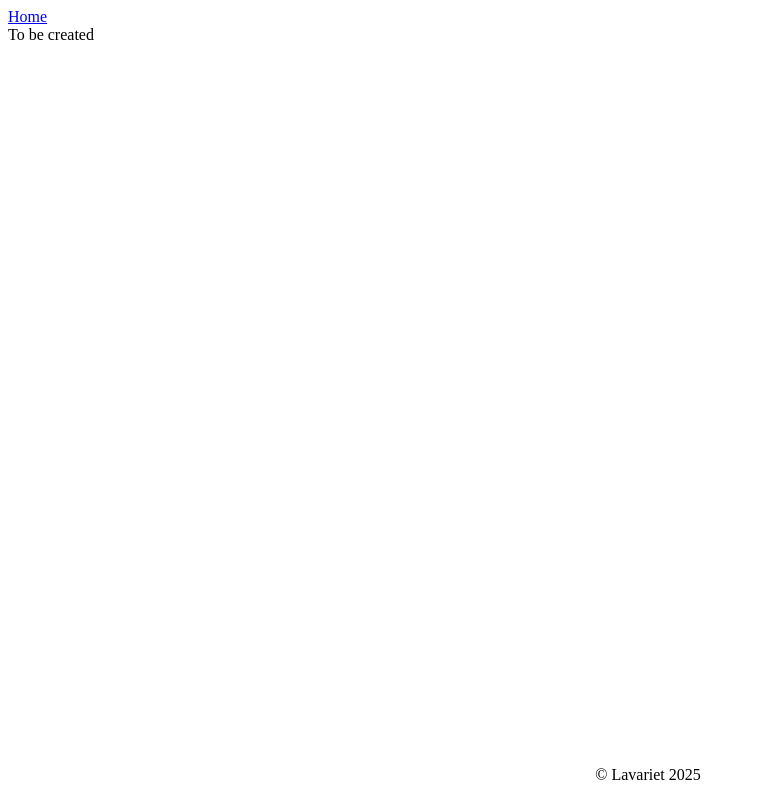
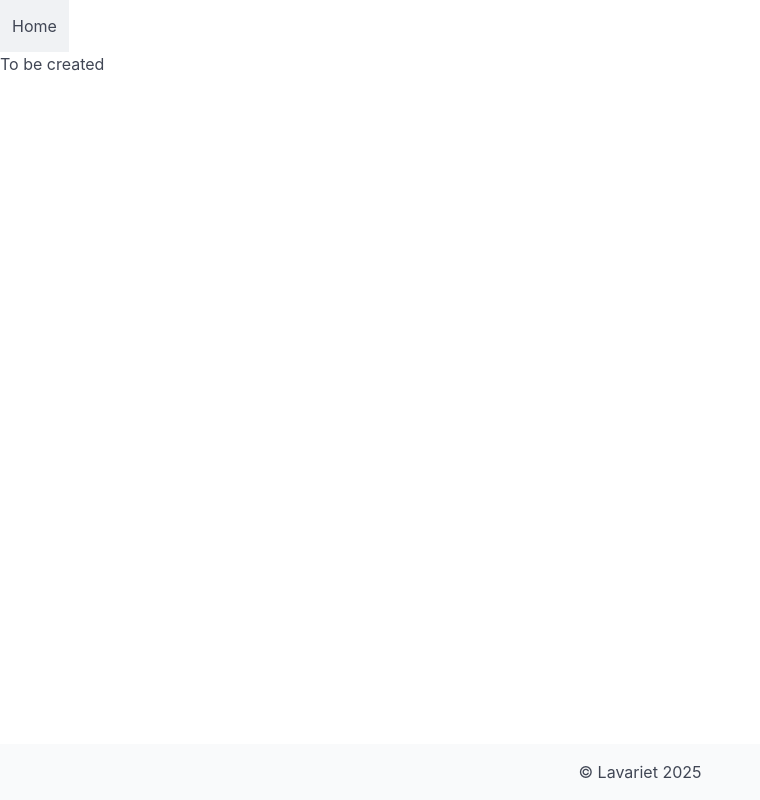
Before and after one commit to Lavariet/lavariet.github.io, a plain HTML site: page index.html in a window 1280 px wide. Shown: the whole page, without its empty margins (0-760 px from the left). Drawn offline with nearby package versions, Linux system fonts and the light colour scheme.

Commit message:
feat(main): add bulma, reorder files

```diff
--- a/globalstyle.css
+++ /dev/null
@@ -1,16 +0,0 @@
-html{
-	width: 100%;
-	height: 100%;
-}
-#header {
-	width: 90%;
-	display: flex;
-}
-
-#footer {
-	position: fixed;
-	bottom: 0;
-	justify-content: center;
-	width: 100%;
-	display: flex;
-}
--- a/index.html
+++ b/index.html
@@ -1,25 +1,32 @@
 <!DOCTYPE html>
-<html lang="en">
+<html lang="en" >
 
 <head>
 	<meta charset="UTF-8">
 	<meta name="viewport" content="width=device-width, initial-scale=1.0">
 	<title>Lavariet's Page</title>
-	<link rel="stylesheet" type="text/css" href="globalstyle.css">
-	<script src="main.js"></script>
+	<link rel="stylesheet" type="text/css" href="src/style/globalstyle.css">
+	<link rel="stylesheet" href="https://cdn.jsdelivr.net/npm/bulma@1.0.2/css/bulma.min.css">
+	<script src="src/main.js"></script>
 </head>
 
 <body>
-	<header id="header">
-		<nav>
-			<a href="/">Home</a>
+	<header id="header is-fixed-top">
+		<nav class="navbar" role="navigation" aria-label="main navigation">
+			<div class="navbar-brand">
+				<a class="navbar-item" href="/">Home</a>
+			</div>
 		</nav>
 	</header>
 	<main>
-To be created
+		To be created
 	</main>
-	<footer id="footer">
-		<p id="footer-text">&copy; Lavariet</p>
+	<footer class="footer">
+		<div class="content has-text-centered">
+			<p id="footer-text">
+				&copy; Lavariet
+			</p>
+		</div>
 	</footer>
 </body>
 
--- /dev/null
+++ b/src/style/globalstyle.css
@@ -0,0 +1,17 @@
+html {
+	width: 100%;
+	height: 100%;
+	font-family: 'Franklin Gothic Medium', 'Arial Narrow', Arial, sans-serif;
+}
+
+#header {
+	width: 100%;
+	display: flex;
+}
+
+footer {
+	position: fixed;
+	bottom: 0;
+	width: 100%;
+	padding: 1rem 1rem 1rem !important;
+}
```
Also changed, not shown: src/main.js (renamed from main.js).
